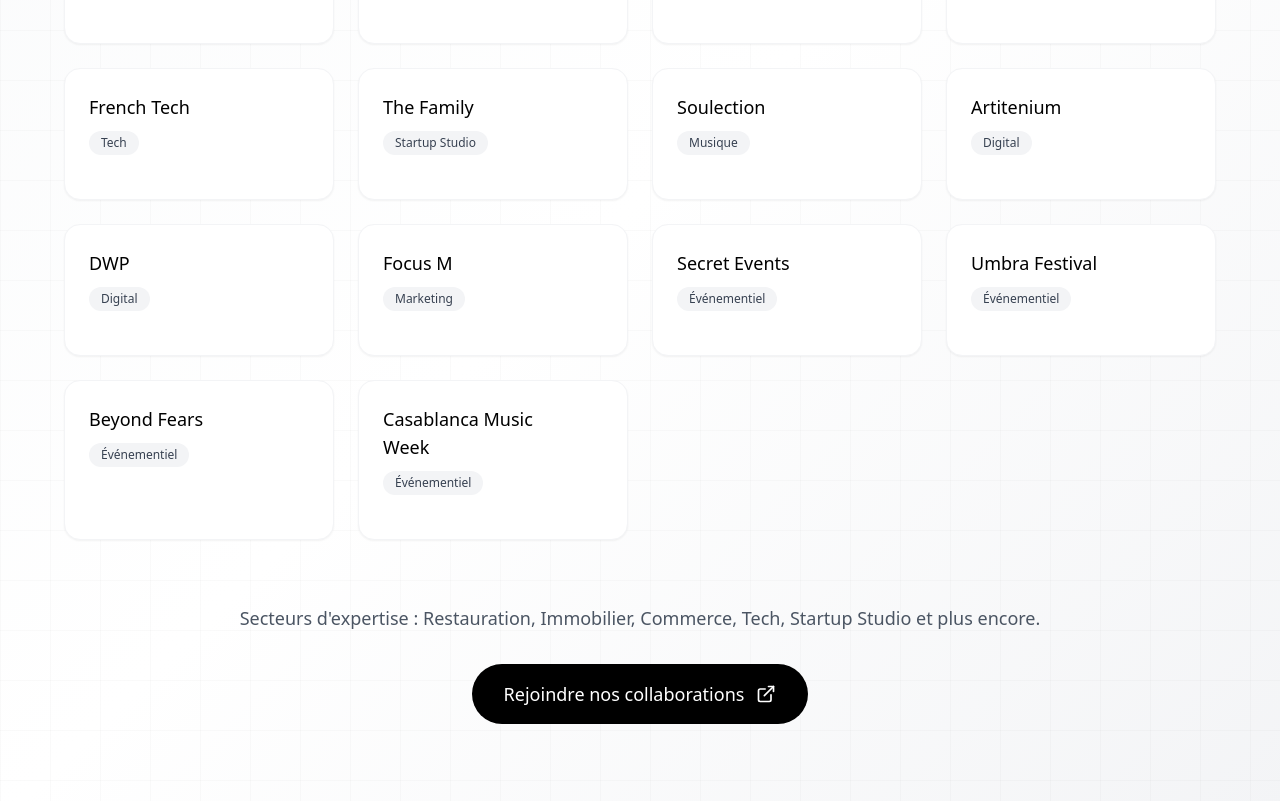
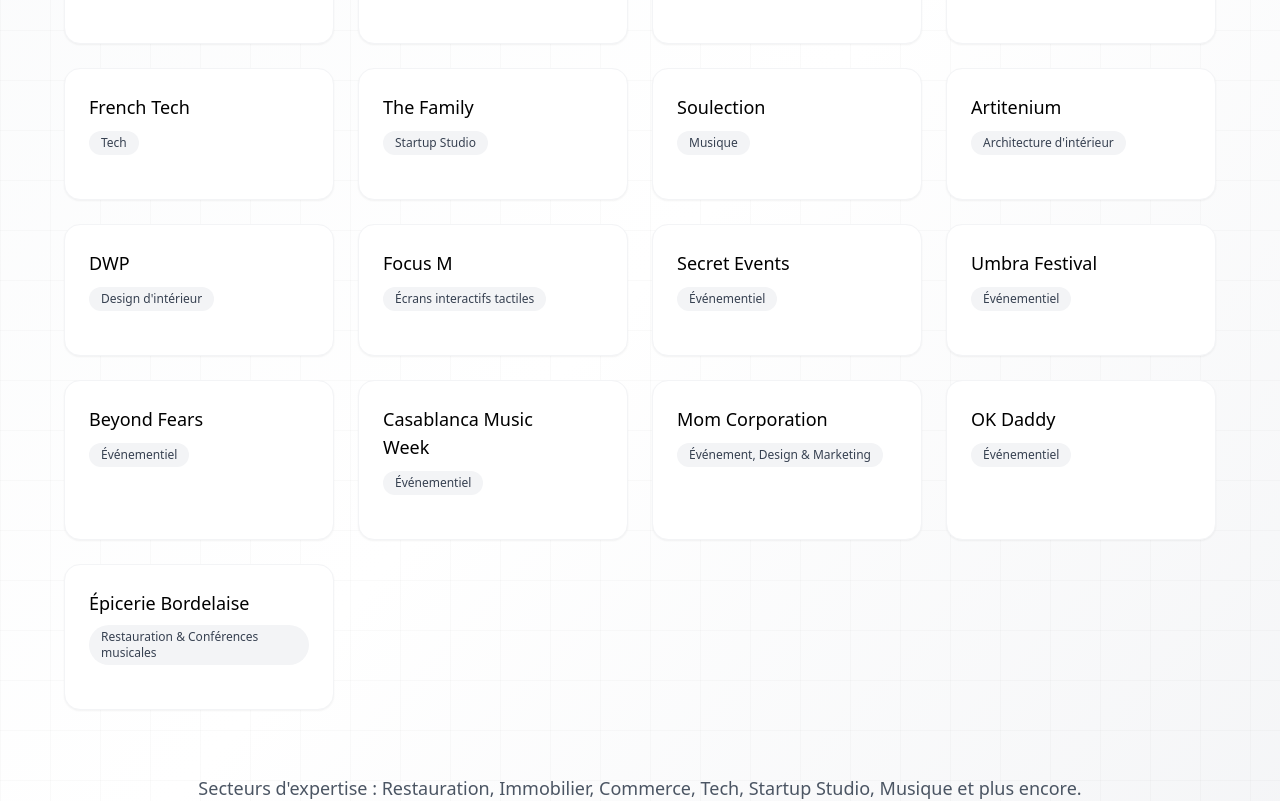
Before and after one commit to badre33/identique-accueil-clone, a React (Vite) app: page /collaborations in a window 1280 px wide. Shown: the part 420-1221 px from the top of the page. Built offline with nearby package versions, Linux system fonts and the light colour scheme.

Commit message:
Add new collaborations
Added new collaborations to the collaborations page.

```diff
--- a/src/pages/Collaborations.tsx
+++ b/src/pages/Collaborations.tsx
@@ -42,17 +42,17 @@ const Collaborations = () => {
     {
       name: "Artitenium",
       url: "https://kzmfwv89vwbj1uf8kcxa.lite.vusercontent.net/",
-      category: "Digital"
+      category: "Architecture d'intérieur"
     },
     {
       name: "DWP",
       url: "https://dwp.ma/",
-      category: "Digital"
+      category: "Design d'intérieur"
     },
     {
       name: "Focus M",
       url: "https://focusm.ma/",
-      category: "Marketing"
+      category: "Écrans interactifs tactiles"
     },
     {
       name: "Secret Events",
@@ -73,10 +73,25 @@ const Collaborations = () => {
       name: "Casablanca Music Week",
       url: "https://guichet.com/ma-fr/event/producer/casablanca-music-week",
       category: "Événementiel"
+    },
+    {
+      name: "Mom Corporation",
+      url: "#",
+      category: "Événement, Design & Marketing"
+    },
+    {
+      name: "OK Daddy",
+      url: "#",
+      category: "Événementiel"
+    },
+    {
+      name: "Épicerie Bordelaise",
+      url: "#",
+      category: "Restauration & Conférences musicales"
     }
   ];
 
-  const categories = ["Restauration", "Immobilier", "Commerce", "Tech", "Startup Studio", "Musique", "Digital", "Marketing", "Événementiel"];
+  const categories = ["Restauration", "Immobilier", "Commerce", "Tech", "Startup Studio", "Musique", "Architecture d'intérieur", "Design d'intérieur", "Écrans interactifs", "Événementiel"];
 
   return (
     <div className="min-h-screen bg-white">
@@ -129,7 +144,7 @@ const Collaborations = () => {
 
           <div className="text-center mt-16">
             <p className="text-lg text-gray-600 font-light mb-8">
-              Secteurs d'expertise : {categories.slice(0, 5).join(", ")} et plus encore.
+              Secteurs d'expertise : {categories.slice(0, 6).join(", ")} et plus encore.
             </p>
             <a
               href="https://wa.me/33745010714?text=Bonjour%2C%20j'aimerais%20découvrir%20vos%20références%20et%20échanger%20sur%20mon%20projet"
```
